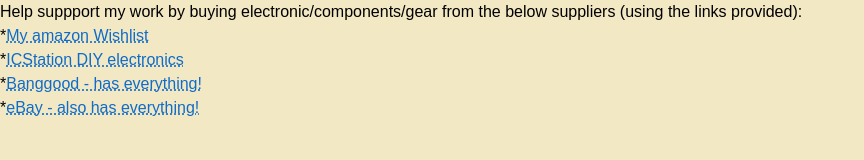
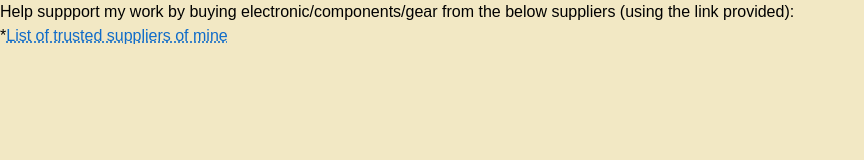
Before and after one commit to clovisf/clovisf.github.io, a plain HTML site: page supportMyWork.html in a window 1280 px wide. Shown: the whole page, without its empty margins (0-864 px from the left). Drawn offline with Linux system fonts and the light colour scheme; a web font is replaced by a local one.

Commit message:
changed support my work link

```diff
--- a/supportMyWork.html
+++ b/supportMyWork.html
@@ -7,12 +7,9 @@
 </head>
 <body style="background-color: #F2E8C4; line-height: 150%;">
 
-Help suppport my work by buying electronic/components/gear from the below suppliers (using the links provided):
+Help suppport my work by buying electronic/components/gear from the below suppliers (using the link provided):
 <br>
-*<a href="https://www.amazon.com/registry/wishlist/1O12DKTIX0WW/ref=cm_sw_r_cp_ep_ws_iin.ybSF5WSKY" target="_blank">My amazon Wishlist</a><br>
-*<a href="http://www.icstation.com/index.php?aid=40" target="_blank">ICStation DIY electronics</a><br>
-*<a href="https://www.banggood.com/?p=VN231110286301201704" target="_blank">Banggood - has everything!</a><br>
-*<a href="https://www.ebay.com/sch/i.html?_from=R40&_sacat=0&LH_BIN=1&_nkw=arduino&_dcat=175745&rt=nc&LH_ItemCondition=3&_trksid=p2045573.m1684&siteId=0&pguid=92cc48db15c0aca4b191e03efff18c2a&AdChoicePreference=true&rmvSB=true" target="_blank">eBay - also has everything!</a><br>
+*<a href="http://fritzenmaker.blogspot.com.br/p/where-to-buy-electronic-components-and.html" target="_blank">List of trusted suppliers of mine</a><br>
 <br>
 <script async src="//pagead2.googlesyndication.com/pagead/js/adsbygoogle.js"></script>
 <ins class="adsbygoogle"
```
